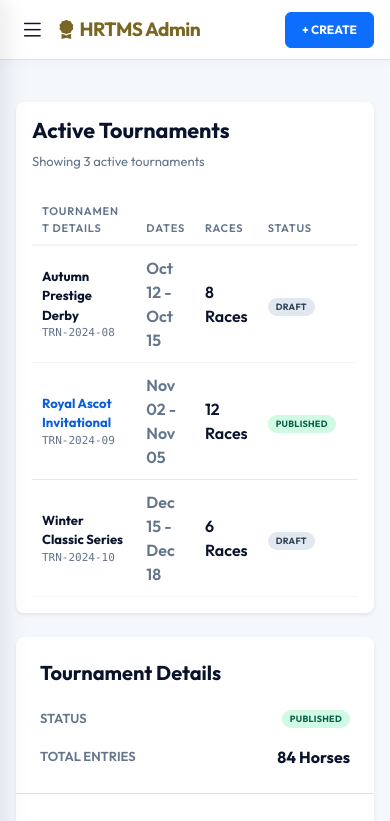
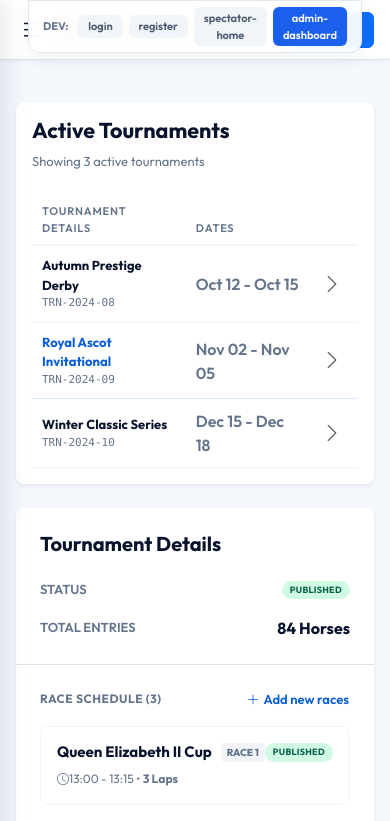
Before and after one commit to AnVu05/HRTMS-FE, a React (Vite) app: page / in a window 390 px wide. Shown: the top 821 px of the page. Built offline with nearby package versions, Linux system fonts and the light colour scheme.

Commit message:
sửa lại tí cho giống trong hình

```diff
--- a/src/App.jsx
+++ b/src/App.jsx
@@ -21,7 +21,31 @@ function App() {
 
   return (
     <>
-
+      {/* Dev navigation bar – remove in production */}
+      <div style={{
+        position: 'fixed', top: 0, left: '50%', transform: 'translateX(-50%)',
+        zIndex: 9999, display: 'flex', gap: 6, background: 'rgba(255,255,255,0.92)',
+        backdropFilter: 'blur(10px)', border: '1px solid #e2e8f0',
+        borderRadius: '0 0 12px 12px', padding: '6px 14px',
+        boxShadow: '0 4px 16px rgba(0,0,0,0.06)', alignItems: 'center',
+      }}>
+        <span style={{ fontSize: 11, fontWeight: 700, color: '#64748b', marginRight: 4 }}>DEV:</span>
+        {PAGES.map(p => (
+          <button
+            key={p}
+            onClick={() => setCurrentPage(p)}
+            style={{
+              fontSize: 11, padding: '3px 10px', borderRadius: 6, border: 'none',
+              cursor: 'pointer', fontWeight: 600,
+              background: currentPage === p ? '#1b60ec' : '#f1f5f9',
+              color: currentPage === p ? '#fff' : '#475569',
+              transition: 'all 0.15s',
+            }}
+          >
+            {p}
+          </button>
+        ))}
+      </div>
 
       {/* Page content */}
       <div
--- a/src/pages/AdminDashboard.jsx
+++ b/src/pages/AdminDashboard.jsx
@@ -272,8 +272,8 @@ export default function AdminDashboard({ onNavigate }) {
                       <tr>
                         <th scope="col" className="text-secondary-custom fw-semibold">TOURNAMENT DETAILS</th>
                         <th scope="col" className="text-secondary-custom fw-semibold">DATES</th>
-                        <th scope="col" className="text-secondary-custom fw-semibold">RACES</th>
-                        <th scope="col" className="text-secondary-custom fw-semibold">STATUS</th>
+                        <th scope="col" className="text-secondary-custom fw-semibold d-none d-md-table-cell">RACES</th>
+                        <th scope="col" className="text-secondary-custom fw-semibold d-none d-md-table-cell">STATUS</th>
                         <th scope="col" style={{ width: '40px' }}></th>
                       </tr>
                     </thead>
@@ -290,8 +290,8 @@ export default function AdminDashboard({ onNavigate }) {
                             <div className="text-secondary-custom font-monospace" style={{ fontSize: '11px' }}>{t.id}</div>
                           </td>
                           <td className="fw-semibold text-secondary-custom">{t.dates}</td>
-                          <td className="fw-semibold text-dark-navy">{t.raceCount} Races</td>
-                          <td>
+                          <td className="fw-semibold text-dark-navy d-none d-md-table-cell">{t.raceCount} Races</td>
+                          <td className="d-none d-md-table-cell">
                             <span className={`status-badge-custom ${t.status === 'PUBLISHED' ? 'published' : 'draft'}`}>
                               {t.status}
                             </span>
@@ -303,6 +303,7 @@ export default function AdminDashboard({ onNavigate }) {
                       ))}
                     </tbody>
                   </table>
+
                 </div>
               </div>
             </div>
```
